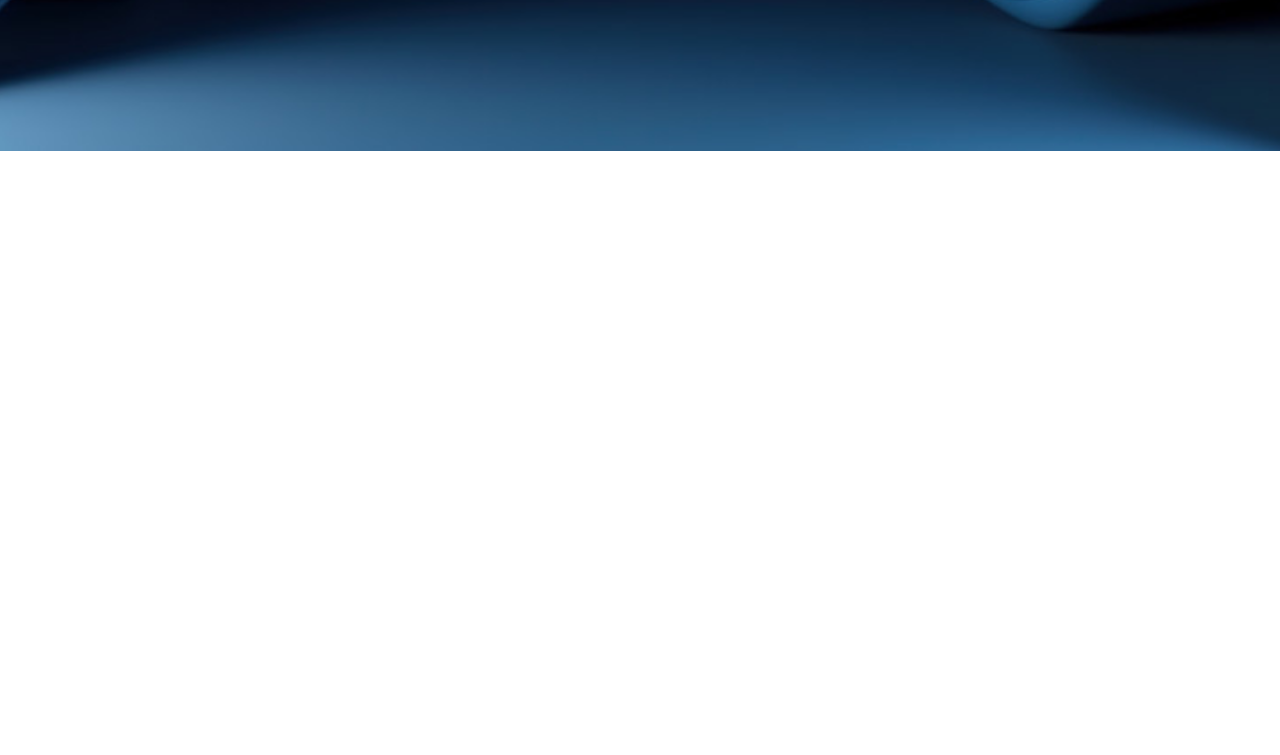
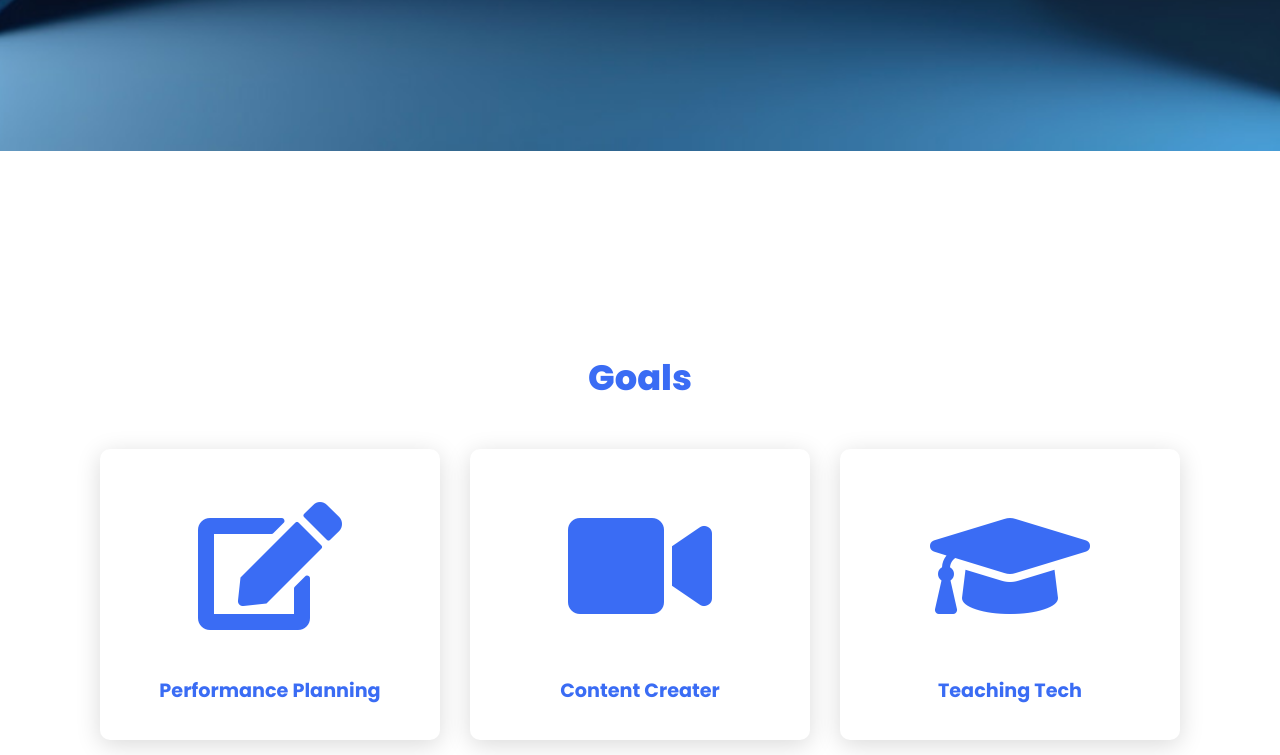
Before and after one commit to HIS-MOHAMMED/Personal_Blog, a plain HTML site: page index.html in a window 1280 px wide. Shown: the part 569-1324 px from the top of the page. Before the commit the page ends 800 px from the top, so only its background shows below. Drawn offline with Linux system fonts and the light colour scheme.

Commit message:
work on the section of goals

```diff
--- a/index.html
+++ b/index.html
@@ -24,10 +24,39 @@
             <a href="#projects" class="main-btn" >View my projects</a>
             <div class ="social-icons">
                 <a href="https://www.linkedin.com/in/hisham-mohammed-05131a1b0/" target="_blank" title="Go to my Linkedin"><i class="fab fa-linkedin"></i></a>
-                <a href="https://github.com/HIS-MOHAMMED" target="_blank" title="Go to my Github"><i class="fab fa-github-alt"></i></a>
+                <a href="https://github.com/HIS-MOHAMMED" target="_blank" title="Go to my github"><i class="fab fa-github-alt"></i></a>
             </div>
         </div>
+    </section>
 
+    <section class="cards" id="Services"></section>
+        <h2 class="title">Goals</h2>
+        <div class="content">
+            <div class="card">
+                <div class="icon">
+                    <i class="fas fa-edit"></i>
+                </div>
+                <div class="info">
+                    <h3>Performance Planning</h3>
+                </div>
+            </div>
+            <div class="card">
+                <div class="icon">
+                    <i class="fas fa-video"></i>
+                </div>
+                <div class="info">
+                    <h3>Content Creater</h3>
+                </div>
+            </div>
+            <div class="card">
+                <div class="icon">
+                    <i class="fas fa-graduation-cap"></i>
+                </div>
+                <div class="info">
+                    <h3>Teaching Tech</h3>
+                </div>
+            </div>
+        </div>
     </section>
 </body>
 </html>
--- a/style.css
+++ b/style.css
@@ -95,3 +95,50 @@ section{
     padding-right: 30px;
 
 }
+
+.title {
+    display: flex;
+    justify-content: center;
+    color: #3a6cf4;
+    font-size: 2.2em;
+    font-weight: 800;
+    margin-bottom: 30px;
+}
+
+.content {
+    display: flex;
+    justify-content: center;
+    flex-direction: row;
+    flex-wrap: wrap;
+}
+
+.card {
+    background-color: #fff;
+    width: 21.25em;
+    box-shadow: 0 5px 25px rgba(1 1 1 / 15%);
+    border-radius: 10px;
+    padding: 25px;
+    margin: 15px;
+    transition: 0.7s ease;
+}
+
+.card:hover {
+    transform: scale(1.1);
+}
+
+.card .icon {
+    color: #3a6cf4;
+    font-size: 8em;
+    text-align: center;
+}
+
+.info {
+    text-align: center;
+}
+
+.info h3{
+    color: #3a6cf4;
+    font-size: 1.2em;
+    font-weight: 700;
+    margin: 10px;
+}
```
